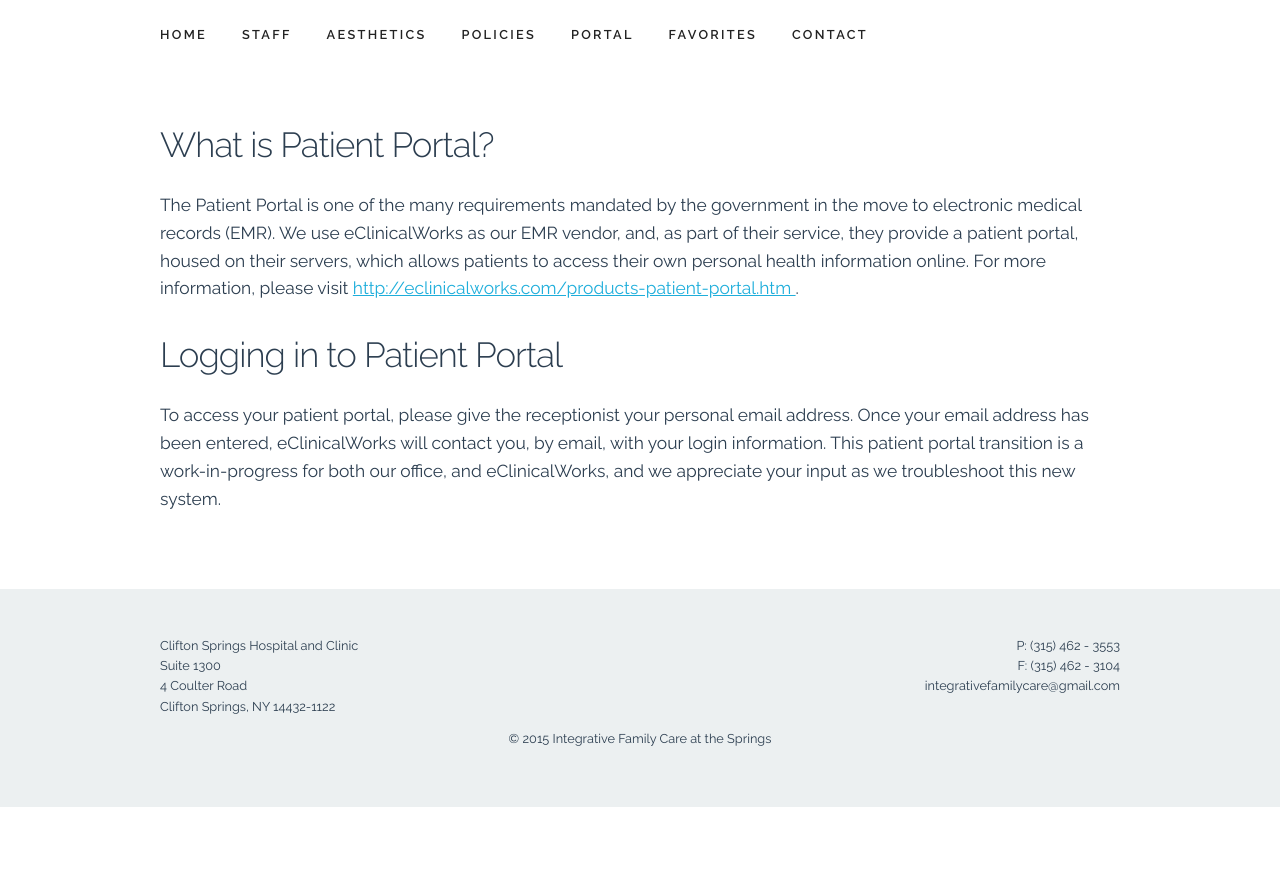
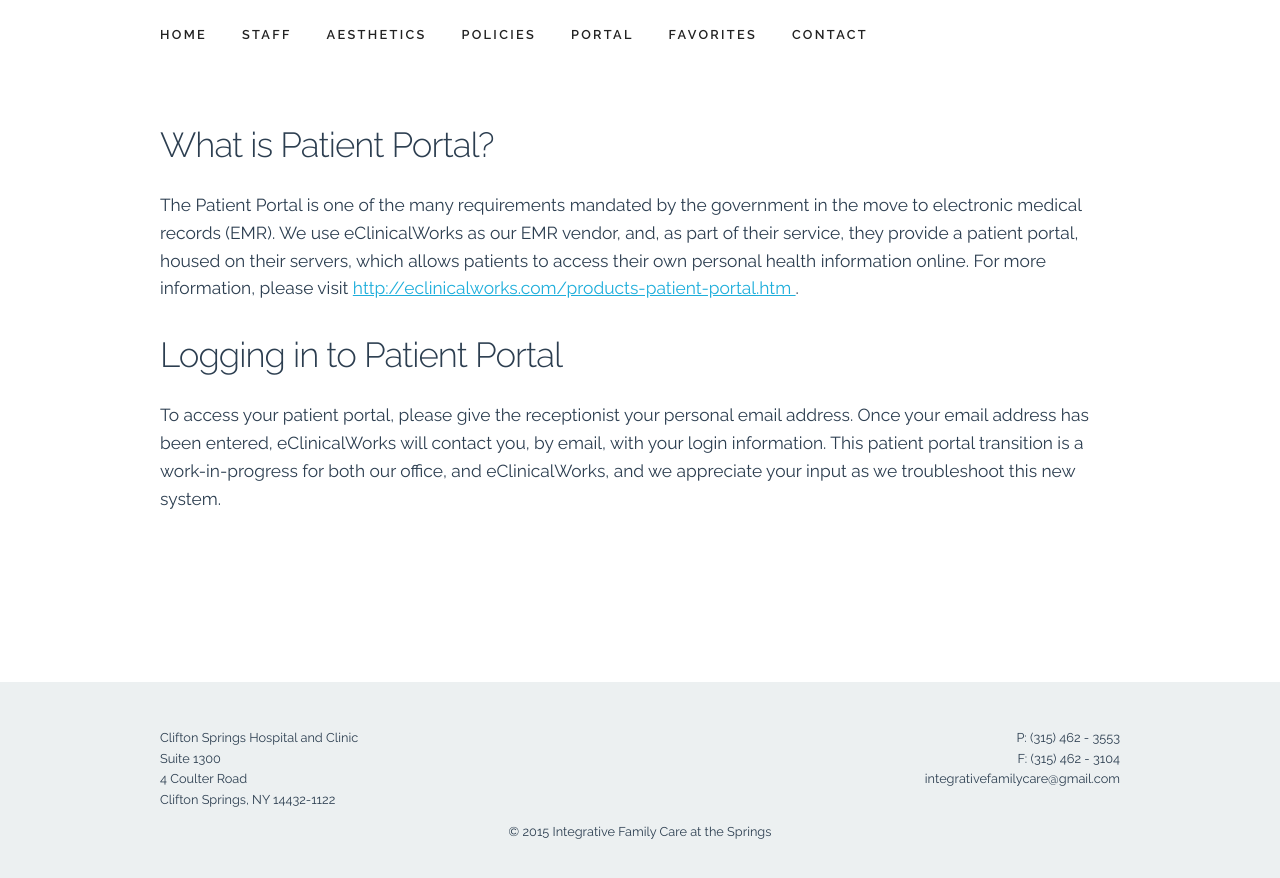
Before and after one commit to ifcats/ifcats.github.io, a Jekyll site: the page built from portal.html, in a window 1280 px wide. Shown: the top 878 px of the page. Built offline with Jekyll 4.4.1, drawn with Linux system fonts in a browser that asks for light colours.

Commit message:
Make sure footer keeps to the bottom of the screen

```diff
--- a/_layouts/default.html
+++ b/_layouts/default.html
@@ -18,6 +18,8 @@
 
 </head>
 <body>
+
+  <div class="page">
 
     <div class="navbar-spacer"></div>
 
@@ -65,6 +67,8 @@
       </div>
     </div>
 
+    <div class="footer-spacer"></div>
+
     <div class="section footer">
       <div class="container">
         <div class="row">
@@ -88,5 +92,7 @@
       </div>
     </div>
 
+  </div>
+
 </body>
 </html>
--- a/css/main.scss
+++ b/css/main.scss
@@ -27,7 +27,12 @@ html {
 body {
   color: $dark-blue;
   height: 100%;
- }
+}
+
+.page {
+  min-height: 100%;
+  position: relative;
+}
 
 .blue { color: $blue; }
 .dark-blue { color: $dark-blue; }
@@ -139,9 +144,13 @@ body {
 
 .footer {
   background-color: $off-white;
+  bottom: 0;
+  color: $dark-blue;
+  font-size: 1.1rem;
   padding: 4rem 0;
-  font-size: 1.1rem;
-  color: $dark-blue;
+  position: absolute;
+  width: 100%;
+  z-index: 99;
  }
 
 .footer-copy {
@@ -150,9 +159,11 @@ body {
 }
 
 .footer-contact { text-align: right; }
+.footer-spacer { height: 18.5rem; }
 
 @media only screen and (max-width: $phone-max-width) {
   .footer-contact { text-align: left; }
+  .footer-spacer { height: 23.5rem; }
 }
 
 /* Content
```
Lines whose indentation alone changed are shown as unchanged.
